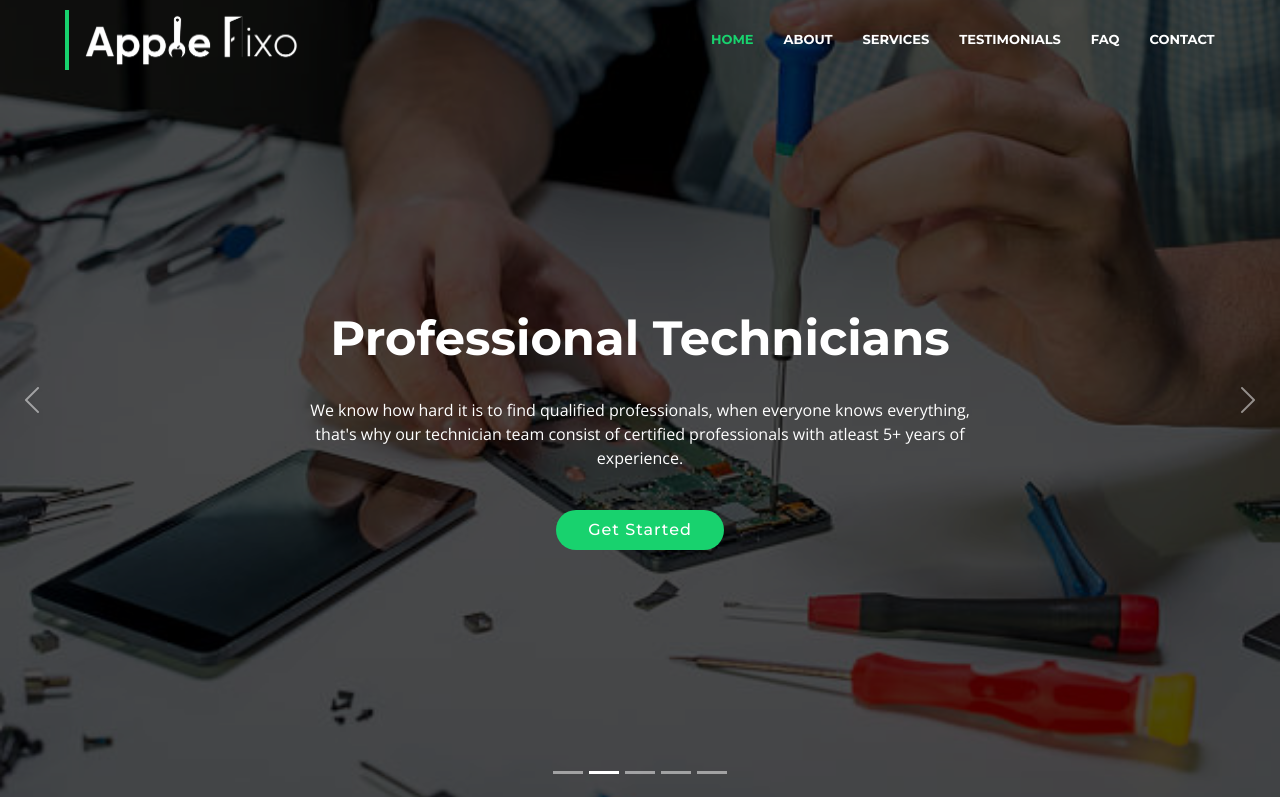
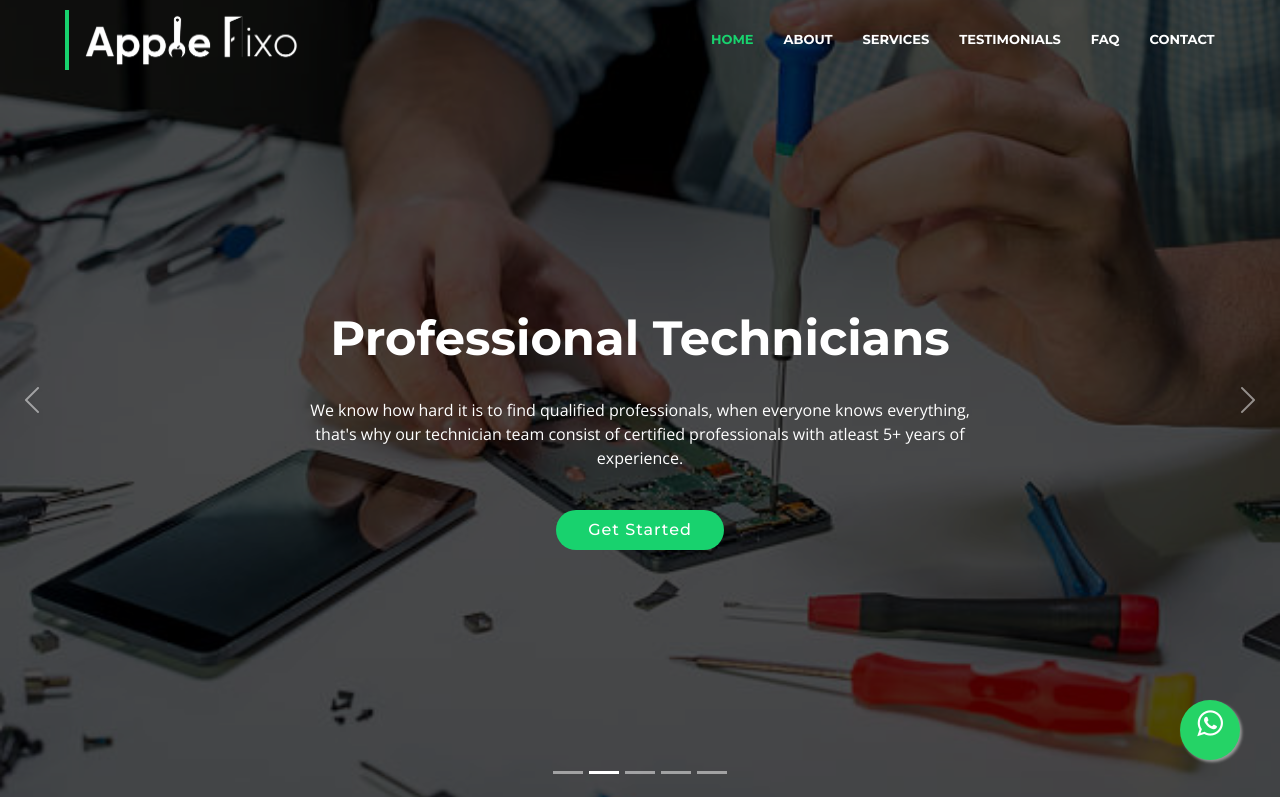
Before and after one commit to i-am-Chandan-Shaw/appleFixo, a plain HTML site: page index.html in a window 1280 px wide. Shown: the top 797 px of the page. Drawn offline with nearby package versions, Linux system fonts and the light colour scheme.

Commit message:
Update style.css

```diff
--- a/assets/css/style.css
+++ b/assets/css/style.css
@@ -19,6 +19,21 @@ a:hover, a:active, a:focus {
   outline: none;
   text-decoration: none;
   cursor: pointer;
+}
+
+.float{
+	position:fixed;
+	width:60px;
+	height:60px;
+	bottom:40px;
+	right:40px;
+	background-color:#25d366;
+	color:#FFF;
+	border-radius:50px;
+	text-align:center;
+  font-size:30px;
+	box-shadow: 2px 2px 3px #999;
+  z-index:100;
 }
 
 p {
```
